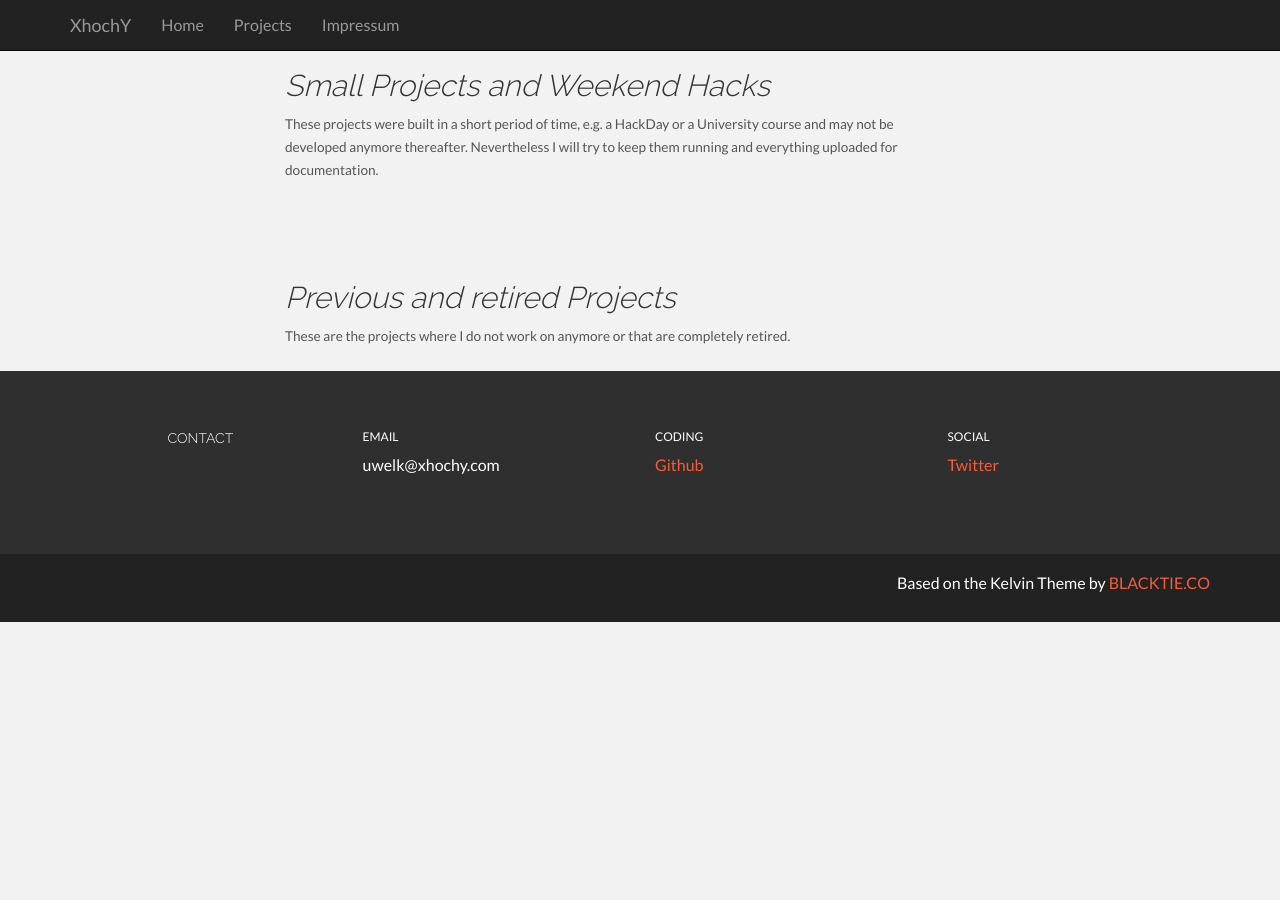
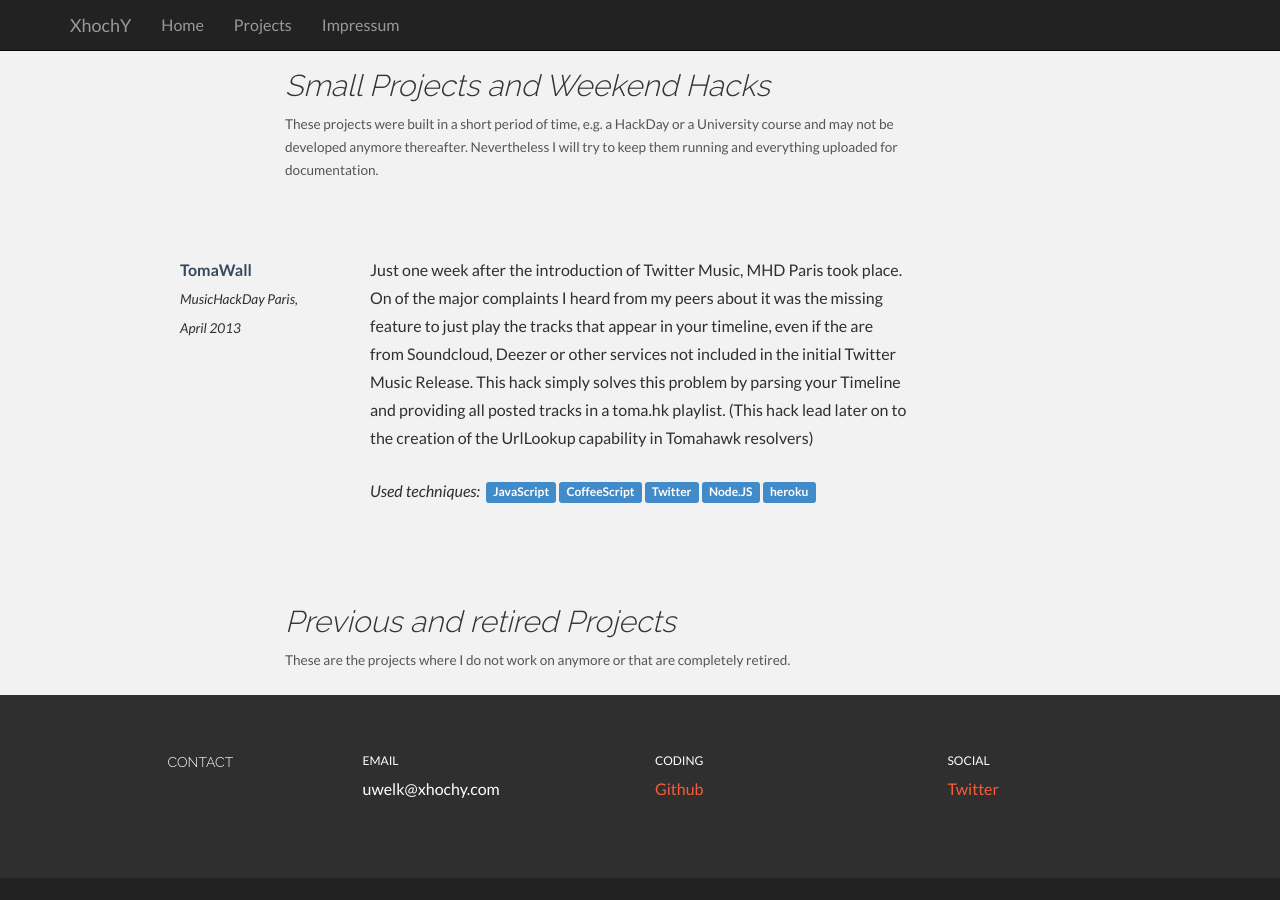
Before and after one commit to xhochy/xhochy.github.com, a Jekyll site: the page built from projects.html, in a window 1280 px wide and 900 px high, scrolled down 1713 px. Built offline with Jekyll 4.4.1, drawn with Linux system fonts in a browser that asks for light colours; before the commit the page ends 2335 px from its top, so only the background shows below that.

Commit message:
Add TomaWall

```diff
--- a/projects.html
+++ b/projects.html
@@ -127,6 +127,39 @@ title: XhochY
     </div>
 </div>
 <div class="container desc">
+    <div class="row">
+        <div class="col-lg-2 col-lg-offset-1">
+            <p>
+            <!-- TODO: Add link -->
+            <t>TomaWall</t>
+            <br />
+            <small>
+                <em>
+                    MusicHackDay Paris,<br />
+                    April 2013
+                </em>
+            </small>
+            </p>
+        </div>
+        <div class="col-lg-6">
+            <p>
+            Just one week after the introduction of Twitter Music, MHD Paris took place.
+            On of the major complaints I heard from my peers about it was the missing feature to just play the tracks that appear in your timeline, even if the are from Soundcloud, Deezer or other services not included in the initial Twitter Music Release.
+            This hack simply solves this problem by parsing your Timeline and providing all posted tracks in a toma.hk playlist.
+            (This hack lead later on to the creation of the UrlLookup capability in Tomahawk resolvers)
+            </p>
+            <p>
+            <em>Used techniques:&nbsp;</em>
+            <span class="label label-primary">JavaScript</span>
+            <span class="label label-primary">CoffeeScript</span>
+            <span class="label label-primary">Twitter</span>
+            <span class="label label-primary">Node.JS</span>
+            <span class="label label-primary">heroku</span>
+            </p>
+        </div>
+    </div>
+</div>
+<div class="container desc">
     <div class="col-lg-7 col-lg-offset-2">
         <p>
         <h2><em>Previous and retired Projects</em></h2>
```
